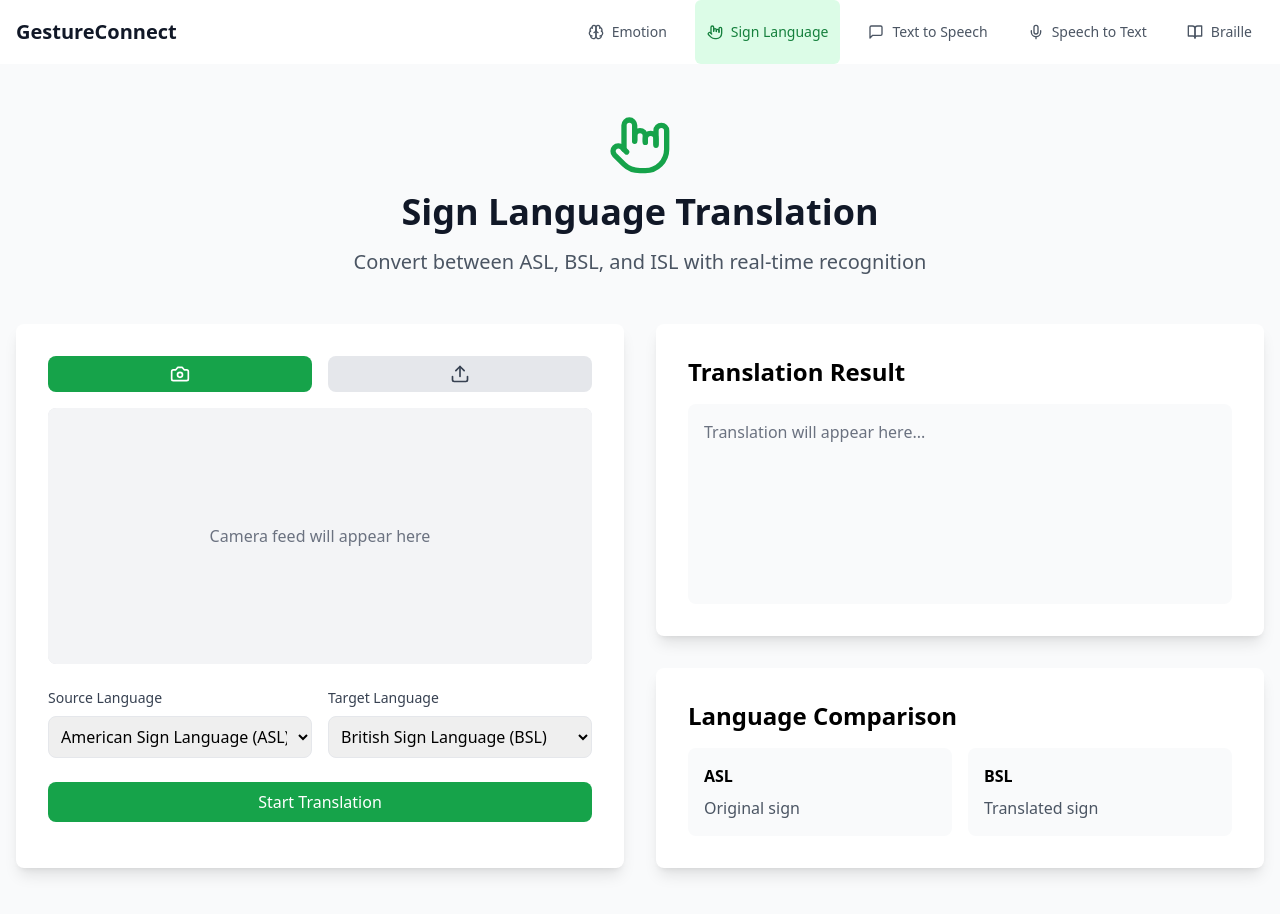
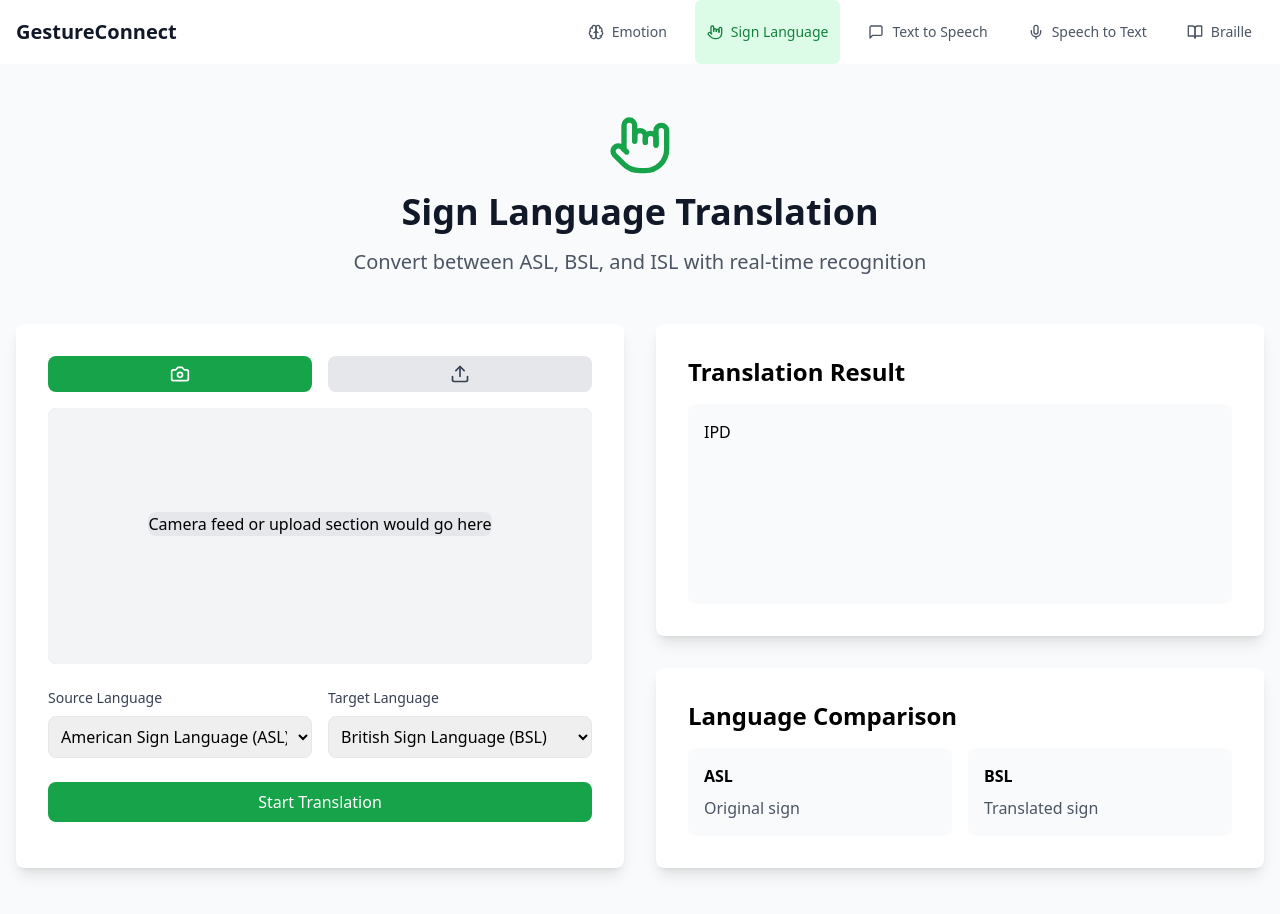
Before and after one commit to dhvanithakkar/GestureConnect, a React (Vite) app in the folder frontend/: page /sign-language in a window 1280 px wide. Built offline with nearby package versions, Linux system fonts and the light colour scheme.

Commit message:
Untracked changes

```diff
--- a/frontend/src/pages/SignLanguage.tsx
+++ b/frontend/src/pages/SignLanguage.tsx
@@ -1,6 +1,7 @@
 import React, { useState } from 'react';
 import { HandMetal, Upload, Camera } from 'lucide-react';
 import SignLanguageDetector from '../components/SignLanguageDetection';
+import EmotionDetector from '../components/EmotionDetectionStream';
 
 const SignLanguage = () => {
   const [selectedLanguage, setSelectedLanguage] = useState('asl');
@@ -47,7 +48,12 @@ const SignLanguage = () => {
               <div className="aspect-w-16 aspect-h-9 bg-gray-200 rounded-lg">
                 <div className="flex items-center justify-center h-64 bg-gray-100 rounded-lg">
                   {inputMethod === 'camera' ? (
-                    <p className="text-gray-500">Camera feed will appear here</p>
+                              <div className="aspect-w-16 aspect-h-9 bg-gray-200 rounded-lg mb-6">
+                              Camera feed or upload section would go here
+                              {/* <SignLanguageDetector /> */}
+                            </div>
+
+                    // <p className="text-gray-500">Camera feed will appear here</p>
                   ) : (
                     <div className="text-center">
                       <Upload className="w-12 h-12 text-gray-400 mx-auto mb-2" />
@@ -98,8 +104,9 @@ const SignLanguage = () => {
             <div className="bg-white rounded-lg shadow-lg p-8">
               <h2 className="text-2xl font-semibold mb-4">Translation Result</h2>
               <div className="p-4 bg-gray-50 rounded-lg min-h-[200px]">
-                <p className="text-gray-500">Translation will appear here...</p>
-              </div>
+                {/* <p className="text-gray-500">Translation will appear here...</p> */}
+                <p className="text">IPD</p>
+                </div>
             </div>
 
             <div className="bg-white rounded-lg shadow-lg p-8">
```
